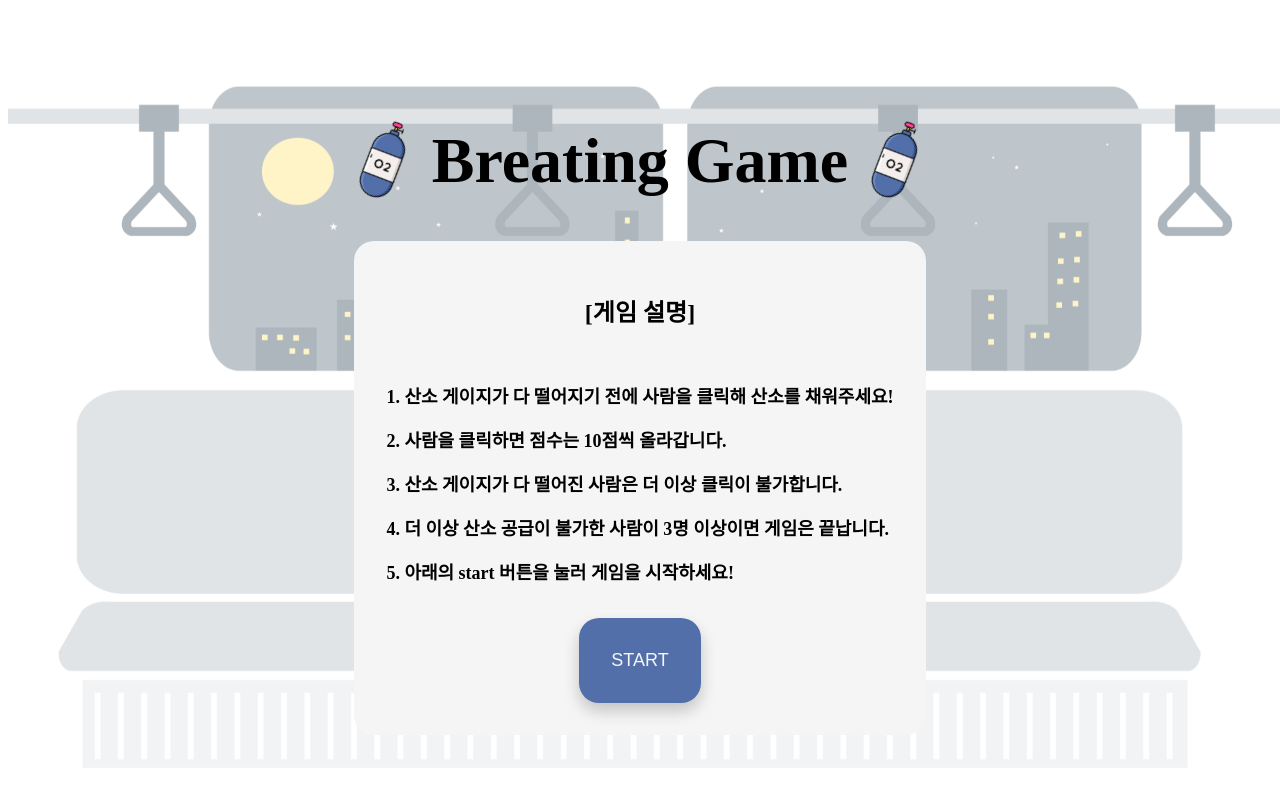
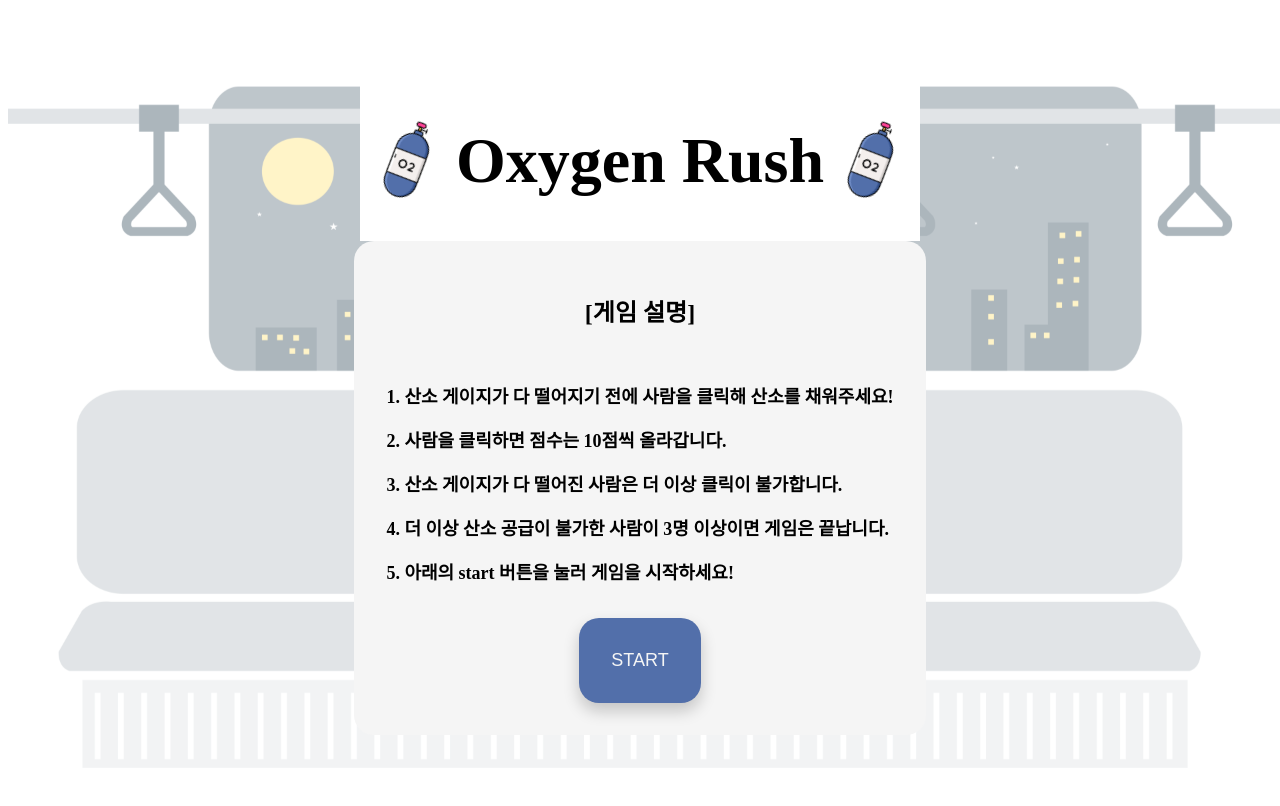
Before and after one commit to YueunKim/breathing_game, a React (Create React App) app: page / in a window 1280 px wide. Shown: the top 806 px of the page. Built offline with nearby package versions, Linux system fonts and the light colour scheme.

Commit message:
Docs: 게임명 수정

```diff
--- a/public/index.html
+++ b/public/index.html
@@ -11,7 +11,7 @@
     />
     <!-- <link rel="apple-touch-icon" href="%PUBLIC_URL%/logo192.png" /> -->
     <link rel="manifest" href="%PUBLIC_URL%/manifest.json" />
-    <title>breathing game</title>
+    <title>Oxygen Rush</title>
   </head>
   <body>
     <noscript>You need to enable JavaScript to run this app.</noscript>
--- a/src/pages/rule.jsx
+++ b/src/pages/rule.jsx
@@ -24,7 +24,7 @@ const Rule = () => {
       <Container>
         <TitleBox>
           <Oxygen src={oxygen} alt="oxygen"></Oxygen>
-          <Title>Breating Game</Title>
+          <Title>Oxygen Rush</Title>
           <Oxygen src={oxygen} alt="oxygen"></Oxygen>
         </TitleBox>
         <RuleBox>
--- a/src/styles/rule.styles.js
+++ b/src/styles/rule.styles.js
@@ -44,6 +44,7 @@ export const TitleBox = styled.div`
   display: flex;
   justify-content: center;
   align-items: center;
+  background-color: white;
 `;
 
 export const Title = styled.h1`
```
